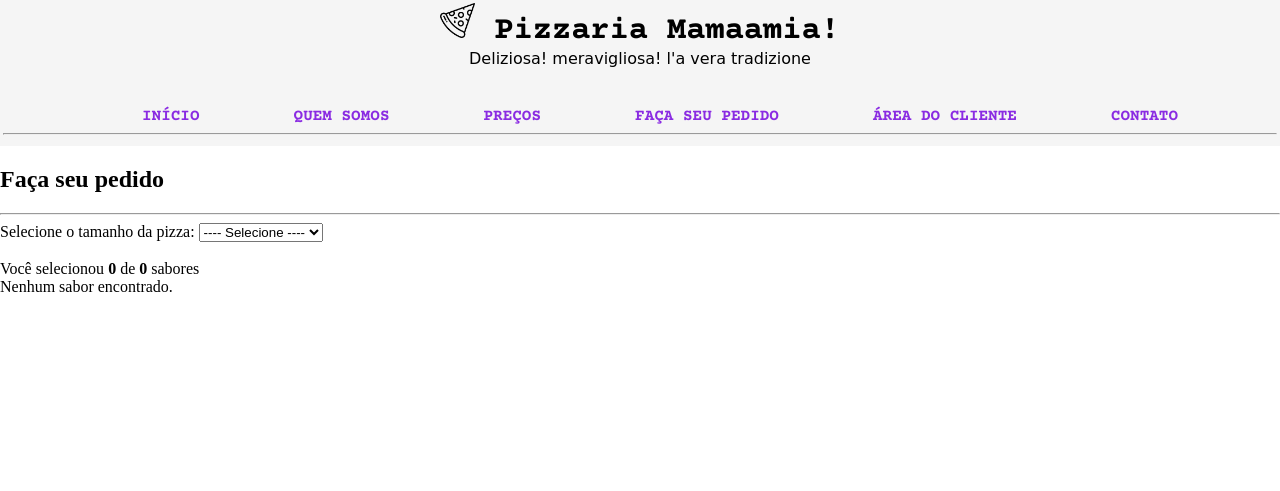
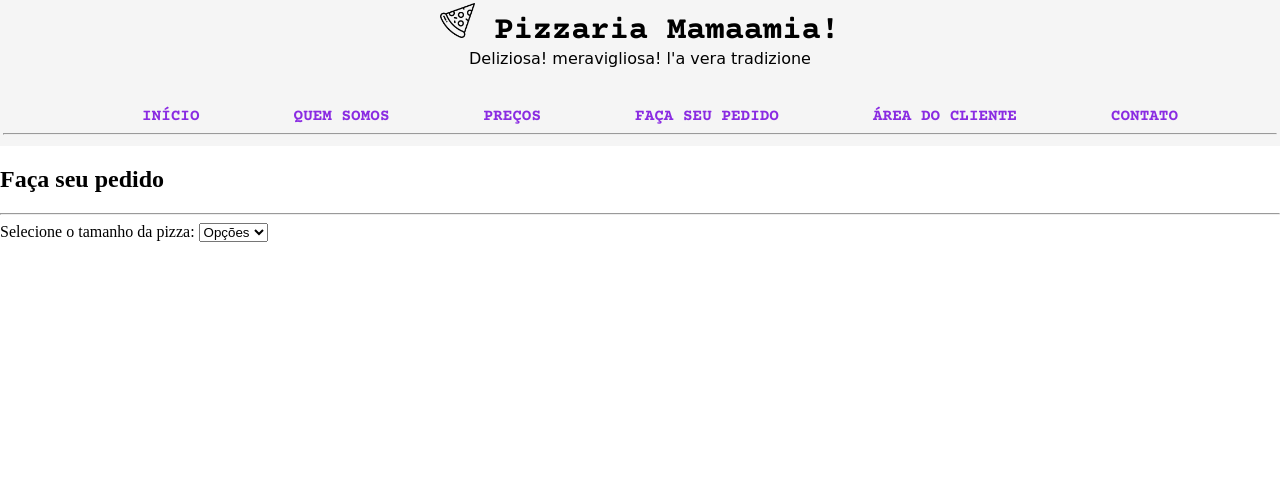
Before and after one commit to SWE3T/SampleSite, a PHP site: page /index.php?action=pedido in a window 1280 px wide. Shown: the top 491 px of the page. Run offline with PHP 8.4, Linux system fonts and the light colour scheme; data that the repository does not hold is empty; some web fonts are replaced.

Commit message:
Updating styles and pedido

```diff
--- a/assets/css/style.css
+++ b/assets/css/style.css
@@ -141,6 +141,9 @@ a:hover{
     display: none;
 }
 
+#opcoes_pedido {
+    display: none;
+}
 
 /* Formatação de Classes */
 .open-button {
--- a/views/pedido.php
+++ b/views/pedido.php
@@ -3,11 +3,10 @@
 <form action="index.php?acao=addCarrinho" method="post" onsubmit="return addToCart()">
     <label for="tamanho">Selecione o tamanho da pizza:</label>
     <select name="tamanho" id="tamanho" onchange="selectPizzaSize()">
-        <option value="">---- Selecione ----</option>
-        <option value="b">Broto</option>
-        <option value="p">Pequena</option>
-        <option value="m">Média</option>
-        <option value="g">Grande</option>
+        <option value="">Opções</option>
+        <option value="b">Piccola</option>
+        <option value="m">Media</option>
+        <option value="g">Grandi</option>
         <option value="gg">Gigante</option>
     </select>
     <br>
```
